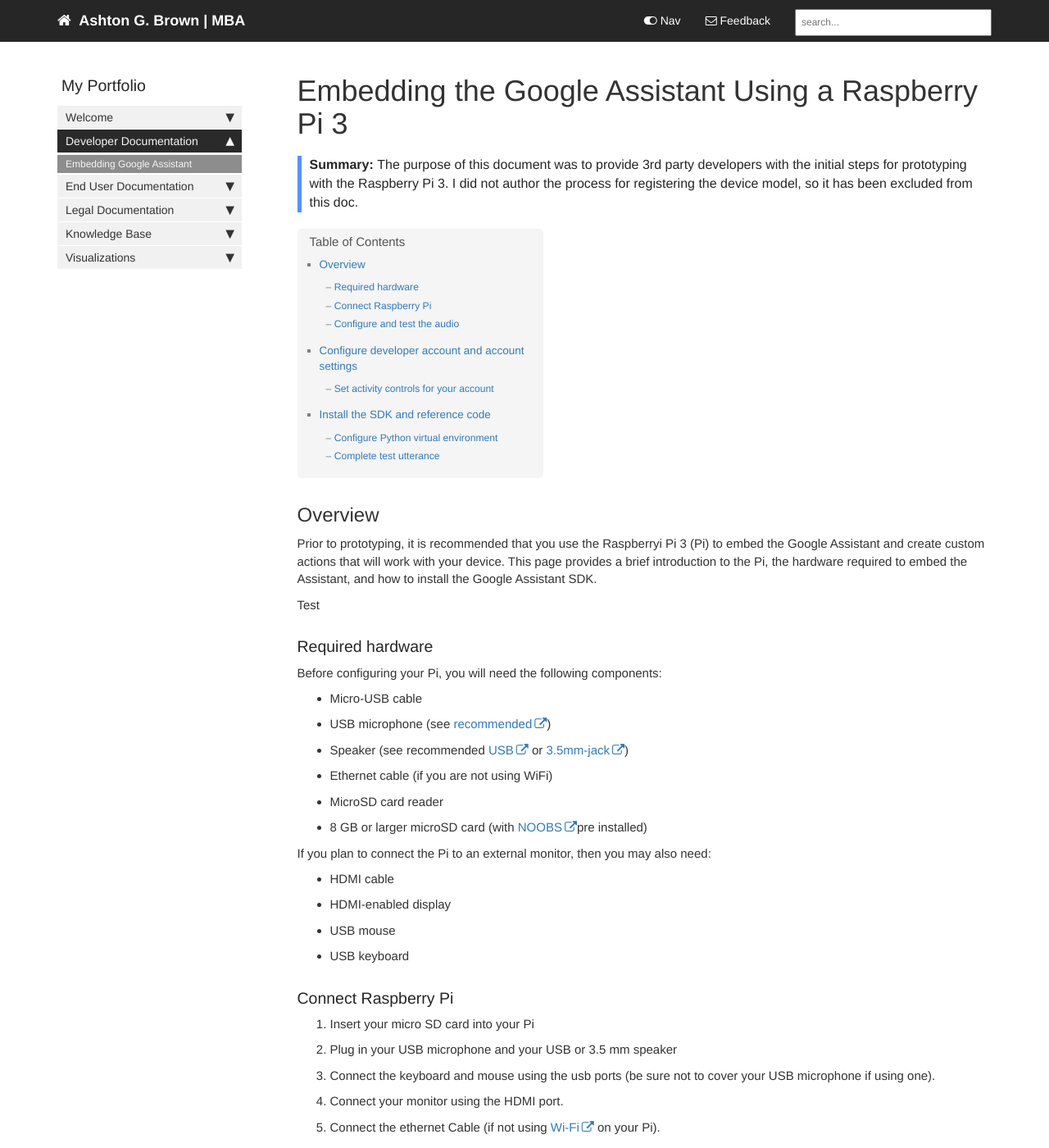
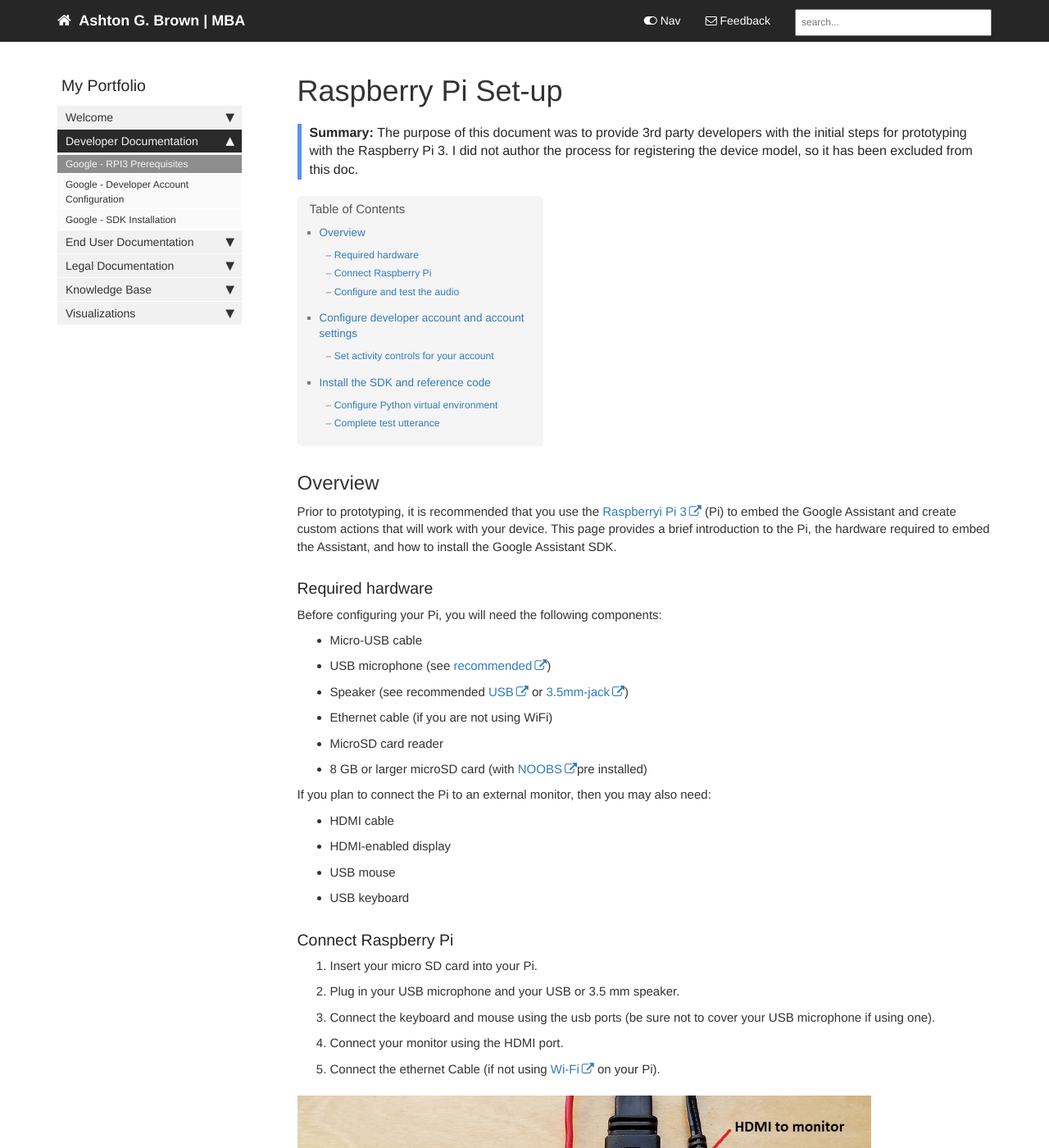
Before and after one commit to mr7brown/agb.github.io, a Jekyll site: the page built from pages/mydoc/mydoc_google_rpi3.md, in a window 1280 px wide and 1400 px high. Shown: the whole window at 82% size. Built offline with Jekyll 4.4.1, drawn with Linux system fonts in a browser that asks for light colours; nearby versions of some CDN libraries; comment, search, counter and statistics services are not loaded; some of the changed text lies outside the part shown.

Commit message:
updated Google

````diff
--- a/_data/sidebars/mydoc_sidebar.yml
+++ b/_data/sidebars/mydoc_sidebar.yml
@@ -24,8 +24,16 @@
     output: web, pdf
     folderitems:
 
-    - title: Embedding Google Assistant
+    - title: Google - RPI3 Prerequisites
       url: /mydoc_google_rpi3.html
+      output: web, pdf
+
+    - title: Google - Developer Account Configuration
+      url: /mydoc_google_developer.html
+      output: web, pdf
+
+    - title: Google - SDK Installation
+      url: /mydoc_google_sdk.html
       output: web, pdf
 
   - title: End User Documentation
--- a/pages/mydoc/mydoc_google_rpi3.md
+++ b/pages/mydoc/mydoc_google_rpi3.md
@@ -1,5 +1,5 @@
 ---
-title: Embedding the Google Assistant Using a Raspberry Pi 3
+title: Raspberry Pi Set-up
 summary: "The purpose of this document was to provide 3rd party developers with
 the initial steps for prototyping with the Raspberry Pi 3. I did not author
 the process for registering the device model, so it has been excluded from this
@@ -11,12 +11,10 @@
 
 ## Overview
 
-Prior to prototyping, it is recommended that you use the Raspberryi Pi 3 (Pi)
-to embed the Google Assistant and create custom actions that will work with
+Prior to prototyping, it is recommended that you use the [Raspberryi Pi 3](https://www.raspberrypi.org/products/raspberry-pi-3-model-b/)
+(Pi) to embed the Google Assistant and create custom actions that will work with
 your device. This page provides a brief introduction to the Pi, the hardware
 required to embed the Assistant, and how to install the Google Assistant SDK.
-
-Test
 
 ### Required hardware
 
@@ -38,8 +36,8 @@
 
 ### Connect Raspberry Pi
 
-1. Insert your micro SD card into your Pi
-2. Plug in your USB microphone and your USB or 3.5 mm speaker
+1. Insert your micro SD card into your Pi.
+2. Plug in your USB microphone and your USB or 3.5 mm speaker.
 3. Connect the keyboard and mouse using the usb ports (be sure not to cover your
 USB microphone if using one).
 4. Connect your monitor using the HDMI port.
@@ -49,7 +47,7 @@
 {% include image.html file="rpi3_.jpg" alt="Example RPI3" %}
 <br>
 Once the Pi is connected, boot it up and follow the prompts until the Pi's home
- screen displays.
+screen displays.
 
 ### Configure and test the audio
 
@@ -69,7 +67,7 @@
 3. From the home directory (`/home/pi`) create a file name `.asoundrc`.
 4. Update the `.asoundrc` file with the correct slave definitions for microphone
 and speaker.
-* Use the configuration below but replace `<card number>` and `<device number>`
+* Use the configuration below, but replace `<card number>` and `<device number>`
 with the card and device numbers that were previously copied. Complete this for
 both `pcm.mic` and `pcm.speaker`.
 ```
````
Also changed, not shown: pages/mydoc/mydoc_google_developer_account.md (+57 -9 lines), pages/mydoc/mydoc_google_sdk.md (added, +59 -0 lines).
